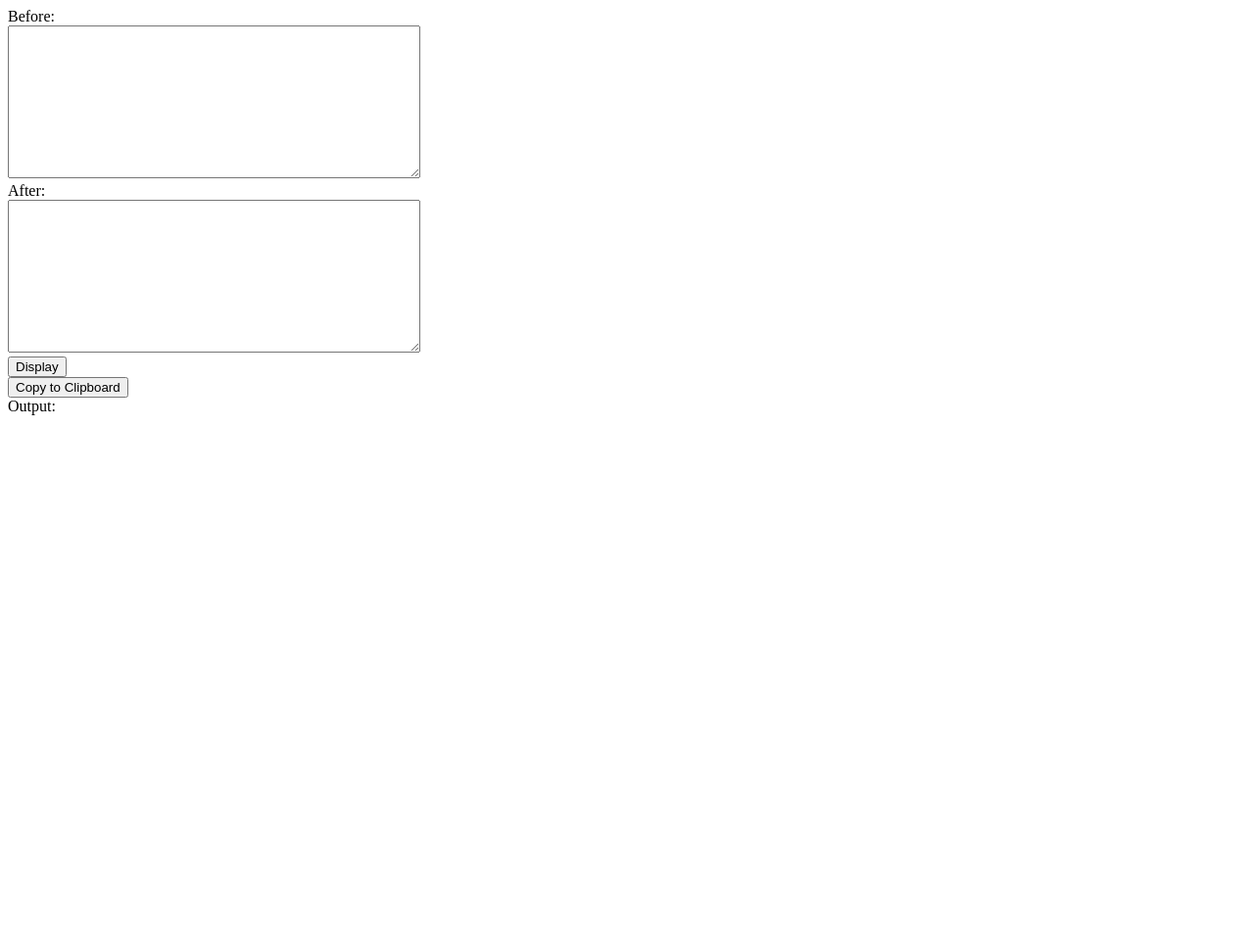
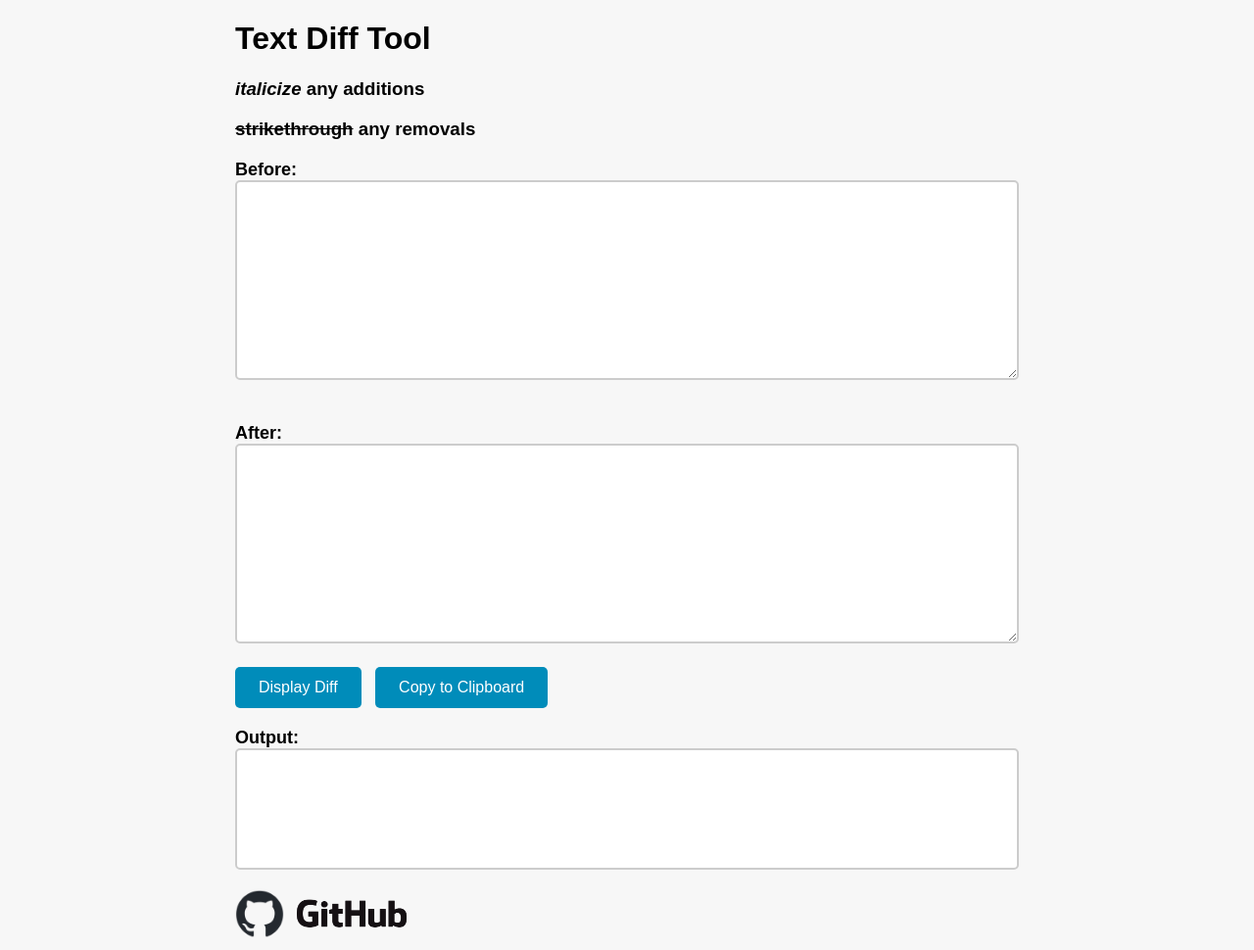
Before and after one commit to We1chJ/DiffText4Rewrites, a plain HTML site: page index.html in a window 1280 px wide. Shown: the whole page at 98% size. Before the commit the page ends 800 px from the top, so only its background shows below. Drawn offline with nearby package versions, Linux system fonts and the light colour scheme.

Commit message:
somewhat working version

```diff
--- a/index.html
+++ b/index.html
@@ -3,22 +3,90 @@
   <head>
     <meta charset="utf-8">
     <title>Text Diff Tool</title>
+    <link rel="icon" type="image/x-icon" href="img/about.jpg">
     <script src="https://cdnjs.cloudflare.com/ajax/libs/jsdiff/4.0.2/diff.min.js"></script>
     <script src="https://cdnjs.cloudflare.com/ajax/libs/dompurify/2.3.1/purify.min.js"></script>
     <script src="https://cdn.jsdelivr.net/npm/markdown-it@10.0.0/dist/markdown-it.min.js"></script>
     <script src="script.js"></script>
+    <style>
+      body {
+        font-family: Arial, sans-serif;
+        background-color: #f7f7f7;
+      }
+
+      #wrapper {
+        margin: 0 auto;
+        width: 80%;
+        max-width: 800px;
+      }
+
+      label {
+        font-weight: bold;
+        font-size: 18px;
+        display: block;
+        margin-top: 20px;
+      }
+
+      textarea {
+        width: 100%;
+        padding: 10px;
+        font-size: 16px;
+        border: 2px solid #ccc;
+        border-radius: 5px;
+        box-sizing: border-box;
+        margin-bottom: 20px;
+        resize: vertical;
+      }
+
+      button {
+        background-color: #008CBA;
+        color: white;
+        padding: 12px 24px;
+        border: none;
+        border-radius: 5px;
+        font-size: 16px;
+        cursor: pointer;
+        margin-right: 10px;
+        transition: background-color 0.3s ease;
+      }
+
+      button:hover {
+        background-color: #006f8b;
+      }
+
+      #output {
+        padding: 10px;
+        background-color: white;
+        border: 2px solid #ccc;
+        border-radius: 5px;
+        min-height: 100px;
+        margin-bottom: 20px;
+        font-size: 16px;
+      }
+
+      #output p {
+        margin-top: 0;
+      }
+    </style>
   </head>
   <body>
-    <label for="before">Before:</label><br>
-    <textarea id="before" rows="10" cols="50"></textarea><br>
-    <label for="after">After:</label><br>
-    <textarea id="after" rows="10" cols="50"></textarea><br>
-    <button onclick="displayDiff()">Display</button><br>
-    <button onclick="copyToClipboard()">Copy to Clipboard</button><br>
-    <label for="output">Output:</label><br>
-    <!-- <textarea id="output" rows="10" cols="50" readonly></textarea> -->
-    <div id="output"></div>
+    <div id="wrapper">
+      <h1>Text Diff Tool</h1>
+      <h3><i>italicize</i> any additions</h3>
+      <h3><s>strikethrough</s> any removals</h3>
+      <label for="before">Before:</label>
+      <textarea id="before" rows="10" cols="50"></textarea>
+      <label for="after">After:</label>
+      <textarea id="after" rows="10" cols="50"></textarea>
+      <button onclick="displayDiff()">Display Diff</button>
+      <button onclick="copyToClipboard()">Copy to Clipboard</button>
+      <label for="output">Output:</label>
+      <div id="output"></div>
+      <a href="https://github.com/Weq511762338/DiffText4Rewrites">
+        <img src="img/github-mark.png" alt="GitHub" width="50" height="50"></a>
 
+      <img src="img/GitHub_Logo.png" alt="GitHub" width="130" height="50">
+    </div>
 
   </body>
 </html>
```
Also changed, not shown: img/GitHub_Logo.png (added), img/about.jpg (added), img/github-mark-white.png (added), img/github-mark.png (added).
